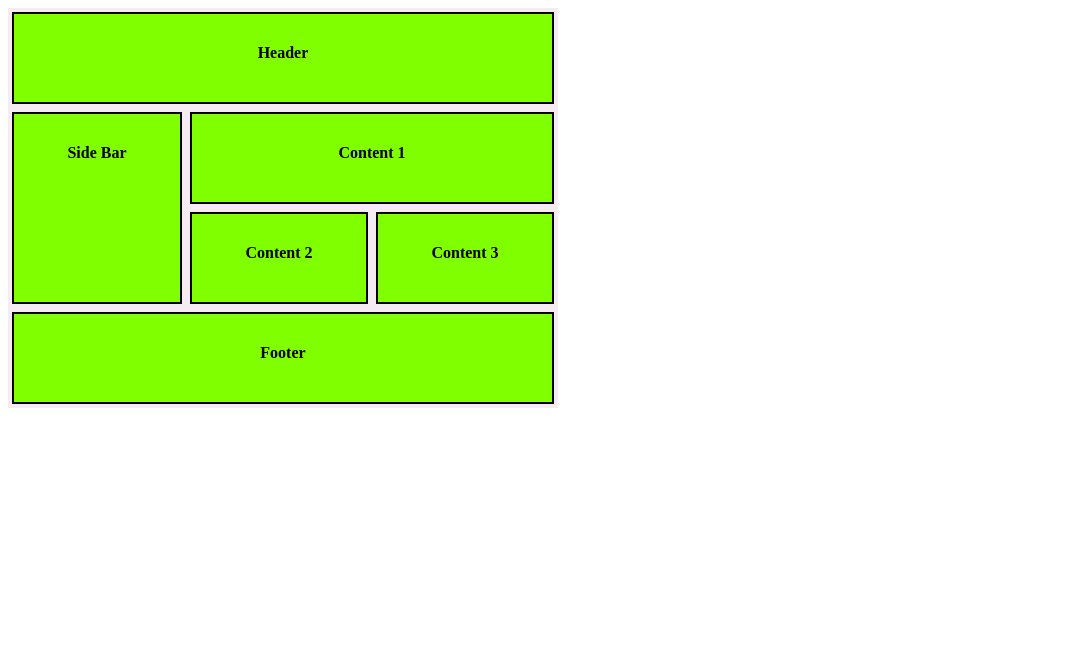
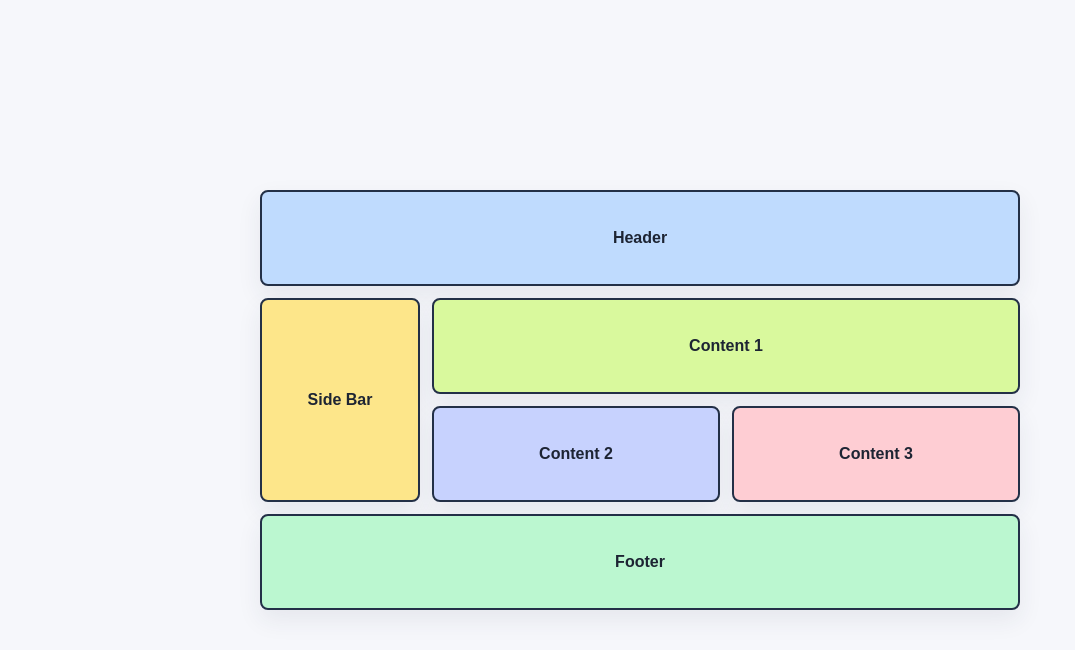
Before and after one commit to Dkshaa/NamedGrid, a plain HTML site: page index.html in a window 1280 px wide. Shown: the whole page, without its empty margins (0-1075 px from the left). Drawn offline with Linux system fonts and the light colour scheme.

Commit message:
Improve named grid demo

```diff
--- a/index.css
+++ b/index.css
@@ -1,37 +1,82 @@
+* {
+  box-sizing: border-box;
+}
+
+body {
+  min-height: 100vh;
+  margin: 0;
+  display: grid;
+  place-items: center;
+  padding: 24px;
+  background: #f6f7fb;
+  color: #1d2433;
+  font-family: Arial, Helvetica, sans-serif;
+}
+
 .container {
-    width: 550px;
-    height: 400px;
-    background-color: rgb(245, 235, 243);
+  width: min(760px, 100%);
+  min-height: 420px;
   display: grid;
+  gap: 12px;
+  grid-template-columns: 160px repeat(2, minmax(0, 1fr));
   grid-template-areas:
-      "header header header "
+    "header header header"
     "sidebar content1 content1"
     "sidebar content2 content3"
     "footer footer footer";
 }
+
 .items {
-    background-color: chartreuse;
-    border: 2px solid black;
+  display: grid;
+  place-items: center;
+  min-height: 96px;
+  padding: 24px;
+  border: 2px solid #233047;
+  border-radius: 8px;
+  background: #d9f99d;
+  box-shadow: 0 10px 24px rgba(35, 48, 71, 0.08);
+  font-weight: 700;
   text-align: center;
-    padding: 30px;
-    margin: 4px;
-    font-weight: bold;
 }
-  #i1 {
+
+.header {
   grid-area: header;
+  background: #bfdbfe;
 }
-  #i2 {
+
+.sidebar {
   grid-area: sidebar;
+  background: #fde68a;
 }
-  #i3 {
+
+.content-primary {
   grid-area: content1;
 }
-  #i4 {
+
+.content-secondary {
   grid-area: content2;
+  background: #c7d2fe;
 }
-  #i5 {
+
+.content-tertiary {
   grid-area: content3;
+  background: #fecdd3;
 }
-  #i6 {
+
+.footer {
   grid-area: footer;
+  background: #bbf7d0;
 }
+
+@media (max-width: 640px) {
+  .container {
+    grid-template-columns: 1fr;
+    grid-template-areas:
+      "header"
+      "sidebar"
+      "content1"
+      "content2"
+      "content3"
+      "footer";
+  }
+}
--- a/index.html
+++ b/index.html
@@ -3,19 +3,17 @@
   <head>
     <meta charset="UTF-8" />
     <meta name="viewport" content="width=device-width, initial-scale=1.0" />
-    <link rel="stylesheet" href="index.css">
-    <title>Css Grid</title>
+    <link rel="stylesheet" href="index.css" />
+    <title>CSS Named Grid Demo</title>
   </head>
   <body>
-    <div class="container">
-      <div class="items" id="i1">Header</div>
-      <div class="items" id="i1">Header</div>
-      <div class="items" id="i1">Header</div>
-      <div class="items" id="i2">Side Bar</div>
-      <div class="items" id="i3">Content 1</div>
-      <div class="items" id="i4">Content 2</div>
-      <div class="items" id="i5">Content 3</div>
-      <div class="items" id="i6">Footer</div>
-    </div>
+    <main class="container" aria-label="Named CSS grid layout demo">
+      <header class="items header">Header</header>
+      <aside class="items sidebar">Side Bar</aside>
+      <section class="items content-primary">Content 1</section>
+      <section class="items content-secondary">Content 2</section>
+      <section class="items content-tertiary">Content 3</section>
+      <footer class="items footer">Footer</footer>
+    </main>
   </body>
 </html>
```
Also changed, not shown: 1 other file. Lines whose indentation alone changed are shown as unchanged.
